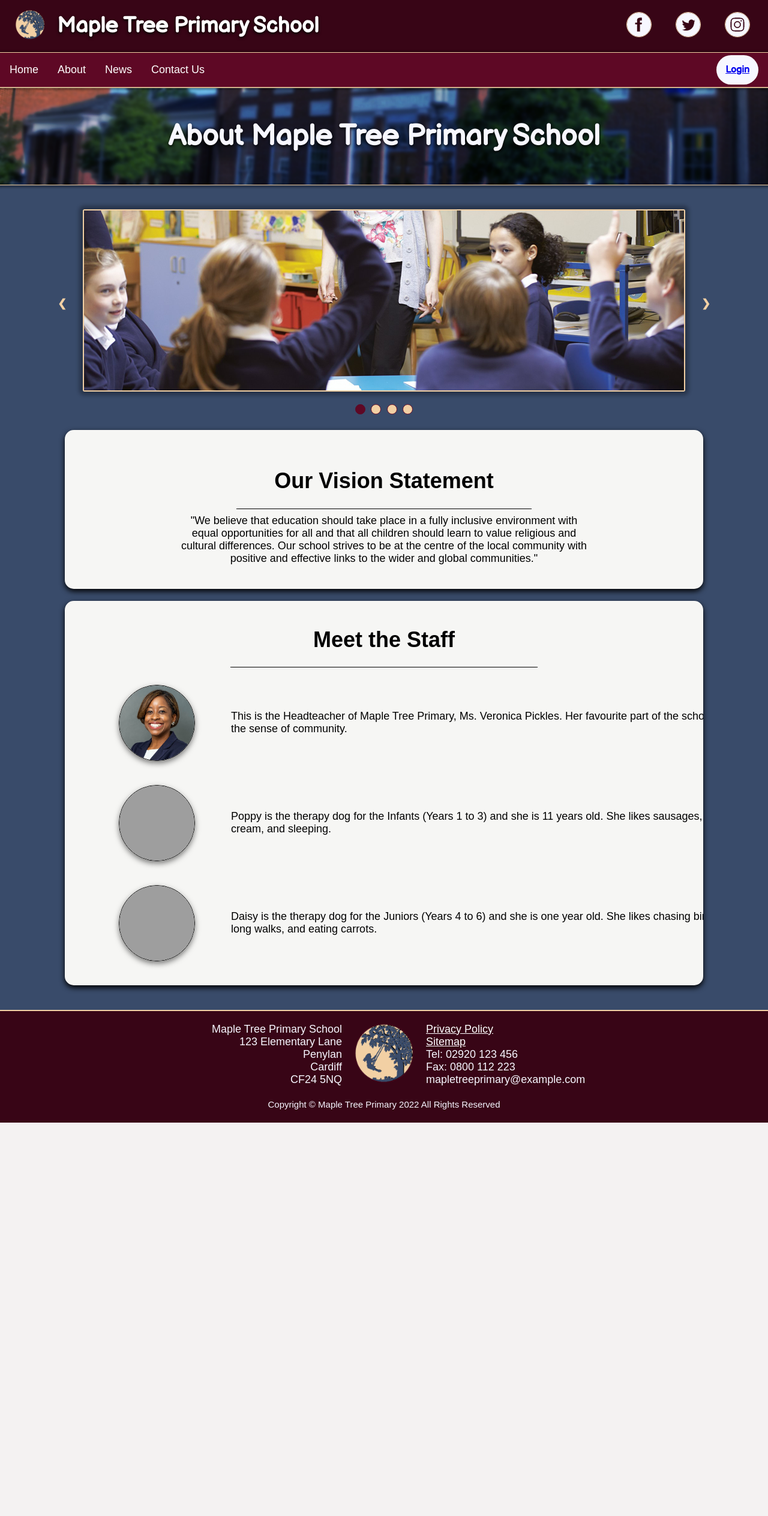
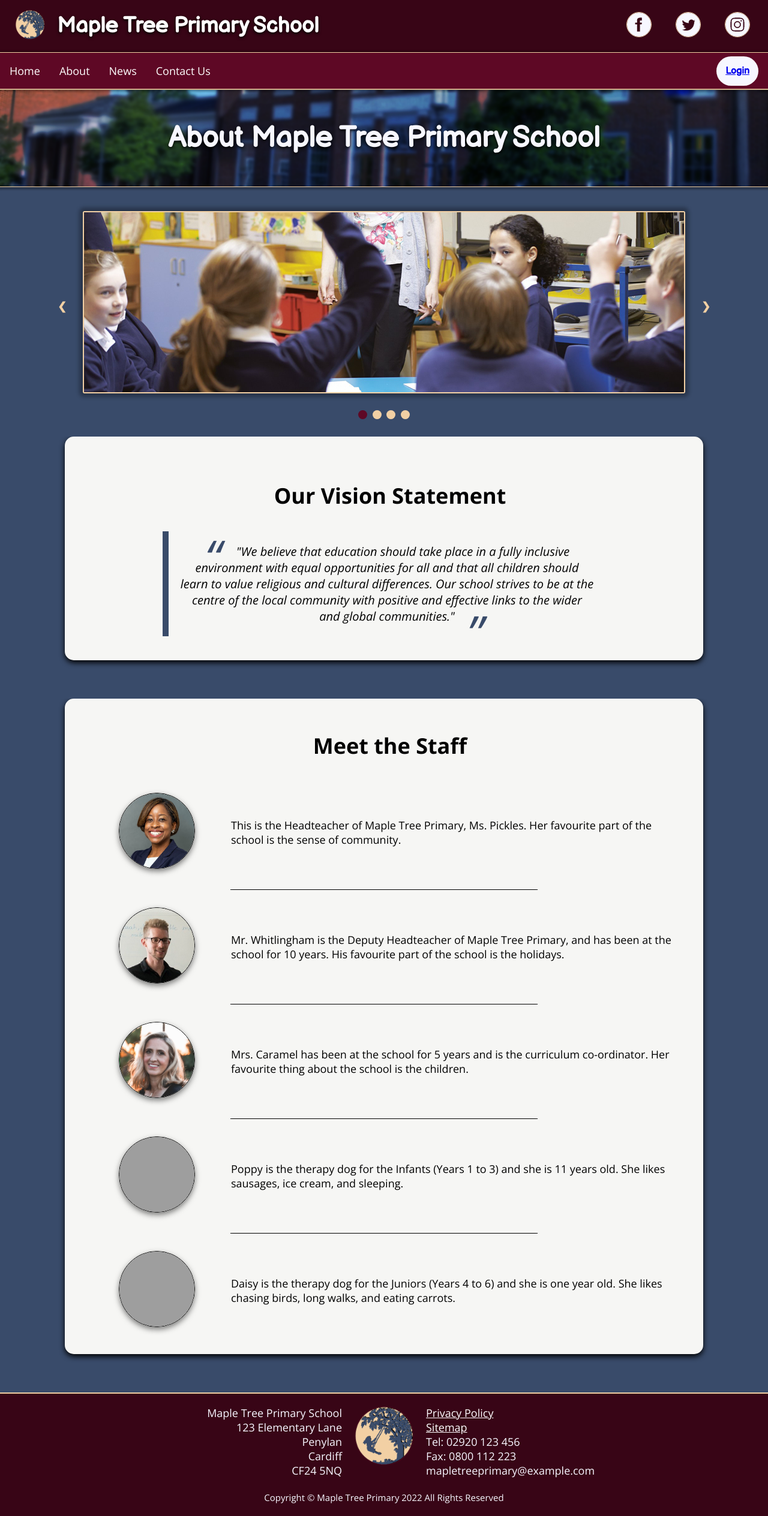
Before and after one commit to modjw/u10-a2, a PHP site: page /about.php in a window 1280 px wide. Shown: the whole page at 60% size. Before the commit the page ends 1872 px from the top, so only its background shows below. Run offline with PHP 8.4, Linux system fonts and the light colour scheme; grey boxes are pictures that could not be loaded.

Commit message:
about us page finished

```diff
--- a/about.php
+++ b/about.php
@@ -16,11 +16,7 @@
 
     <link rel="preconnect" href="https://fonts.googleapis.com">
     <link rel="preconnect" href="https://fonts.gstatic.com" crossorigin>
-    <link href="https://fonts.googleapis.com/css2?family=Balsamiq+Sans&family=Lato&family=Open+Sans:wght@400;700&display=swap" rel="stylesheet">
-
-    <link rel="preconnect" href="https://fonts.googleapis.com">
-    <link rel="preconnect" href="https://fonts.gstatic.com" crossorigin>
-    <link href="https://fonts.googleapis.com/css2?family=Mr+Dafoe&display=swap" rel="stylesheet">
+    <link href="https://fonts.googleapis.com/css2?family=Balsamiq+Sans&family=Lato&family=Open+Sans:ital,wght@0,400;0,700;1,400&family=Mr+Dafoe&display=swap" rel="stylesheet">
 
     <title>Maple Tree Primary School</title>
   </head>
@@ -73,28 +69,54 @@
             <div class="statement-banner">
             <div class="welcome-text">
                 <h1 class="center-text">Our Vision Statement</h1>
-                <hr>
-                <p class="center-p">"We believe that education should take place in a fully inclusive environment with equal opportunities for all and that all children should learn to value religious and cultural differences. Our school strives to be at the centre of the local community with positive and effective links to the wider and global communities."</p>
+                <blockquote class="center-p">
+                    "We believe that education should take place in a fully inclusive environment with equal opportunities for all
+                     and that all children should learn to value religious and cultural differences. Our school strives to be at the
+                     centre of the local community with positive and effective links to the wider and global communities."
+                </blockquote>
             </div>
             </div>
         </div>
     </div>
 
+    <br>
+
     <div class="headteacher-welcome-container">
         <div class="head-welcome-block">
             <h1 class="center-text">Meet the Staff</h1>
+            <div class="meet-row-left">
+                <div>
+                    <img src="images/headteacher.png" class="staff-photo" height="125" width="125">
+                </div>
+                <span> This is the Headteacher of Maple Tree Primary, Ms. Pickles. Her favourite part of the school is the sense of community.</span>
+            </div>
             <hr>
             <div class="meet-row-left">
-                <img src="images/headteacher.png" class="staff-photo" height="125" width="125">
-                <span> This is the Headteacher of Maple Tree Primary, Ms. Veronica Pickles. Her favourite part of the school is the sense of community.</span>
+                <div>
+                    <img src="images/teacher2.png" class="staff-photo" height="125" width="125">
+                </div>
+                <span>Mr. Whitlingham is the Deputy Headteacher of Maple Tree Primary, and has been at the school for 10 years. His favourite part of the school is the holidays.</span>
             </div>
+            <hr>
             <div class="meet-row-left">
-                <img src="images/dog1.png" class="staff-photo" height="125" width="125">
-                <span> Poppy is the therapy dog for the Infants (Years 1 to 3) and she is 11 years old. She likes sausages, ice cream, and sleeping.</span>
+                <div>
+                    <img src="images/teacher1.png" class="staff-photo" height="125" width="125">
+                </div>
+                <span>Mrs. Caramel has been at the school for 5 years and is the curriculum co-ordinator. Her favourite thing about the school is the children.</span>
             </div>
+            <hr>
             <div class="meet-row-left">
-                <img src="images/dog2.png" class="staff-photo" height="125" width="125">
-                <span> Daisy is the therapy dog for the Juniors (Years 4 to 6) and she is one year old. She likes chasing birds, long walks, and eating carrots.</span>
+                <div>
+                    <img src="images/dog1.png" class="staff-photo" height="125" width="125">
+                </div>
+                <span>Poppy is the therapy dog for the Infants (Years 1 to 3) and she is 11 years old. She likes sausages, ice cream, and sleeping.</span>
+            </div>
+            <hr>
+            <div class="meet-row-left">
+                <div>
+                    <img src="images/dog2.png" class="staff-photo" height="125" width="125">
+                </div>
+                <span>Daisy is the therapy dog for the Juniors (Years 4 to 6) and she is one year old. She likes chasing birds, long walks, and eating carrots.</span>
             </div>
         </div>
     </div>
--- a/styles/style.css
+++ b/styles/style.css
@@ -2,7 +2,7 @@ html {
   background-color: #394b6a;
   font-size: 18px;
   color: #F7F7FF;
-  font-family: sans-serif;
+  font-family: 'Open Sans', sans-serif;
   -webkit-font-smoothing: antialiased;
   -moz-osx-font-smoothing: grayscale;
 }
@@ -395,14 +395,14 @@ body {
   background-color: #F2D0A4;
   border-radius: 50%;
   border-style: solid;
-  border-color: #5E0825;
-  border-width: 1px;
+  border-color: #F7F7F7;
+  border-width: 0px;
   display: inline-block;
   transition: background-color 0.6s ease;
 }
 
 .active, .dot:hover {
-  background-color: #5E0825;;
+  background-color: #5E0825;
 }
 
 .fade {
@@ -538,9 +538,10 @@ body {
 
 /* Main Page */
 .headteacher-welcome-container {
-    width: 100%
+    width: 100%;
     overflow: auto;
     margin-bottom: 20px;
+    padding-bottom: 20px;
 }
 
 .head-welcome {
@@ -603,8 +604,8 @@ body {
 }
 
 .center-text {
-  width: 100%
-  padding: 40px;
+  width: 100%;
+  padding: 10px;
   text-align: center;
 }
 
@@ -614,8 +615,31 @@ body {
   margin: auto;
 }
 
-.statement-banner {
+.welcome-text blockquote {
+  border-left: 10px solid #394b6a;
+  padding: 20px;
+  quotes: "\201C""\201D""\2018""\2019";
+  font-size: 20px;
+  font-style: italic;
+}
 
+blockquote:before {
+  color: #394b6a;
+  content: open-quote;
+  font-size: 4em;
+  line-height: 0.1em;
+  margin-right: 0.25em;
+  vertical-align: -0.4em;
+}
+
+blockquote:after {
+  color: #394b6a;
+  position: absolute;
+  content: close-quote;
+  font-size: 4em;
+  line-height: 1em;
+  margin-left: 20px;
+  vertical-align: -0.4em;
 }
 
 .head-welcome-block {
@@ -627,7 +651,6 @@ body {
   border-radius: 15px;
   color: black;
   box-shadow: 0 4px 10px 0 rgba(0, 0, 0, 1);
-  overflow: hidden;
 }
 
 .head-welcome-block hr {
@@ -646,12 +669,8 @@ body {
   padding: 20px;
 }
 
-.meet-row-right {
-  width: 100%;
-  display: flex;
-  align-items: center;
-  margin-left: 250px;
-  gap: 40px;
+.meet-row-left span {
+  margin-right: 10%;
 }
 
 .staff-photo {
@@ -869,6 +888,21 @@ body {
   padding-top: 20px;
 }
 
+/* Mobile Formatting */
+
+@media (max-width: 1200px) {
+  .carousel {
+    max-width: 750px;
+  }
+
+  .carousel-prev, .carousel-next {
+    margin-top: -22px;
+    margin-left: 0px;
+    margin-right: 0px;
+    color: #F7F7F7;
+  }
+}
+
 @media only screen and (max-width: 768px) {
   .topspace {
     display: block;
@@ -922,4 +956,10 @@ body {
     height: auto;
     width: 100%;
   }
+
+  .meet-row-left {
+    gap: 0;
+    text-align: center;
+    margin-left: 0;
   }
+}
```
Lines whose indentation alone changed are shown as unchanged.
